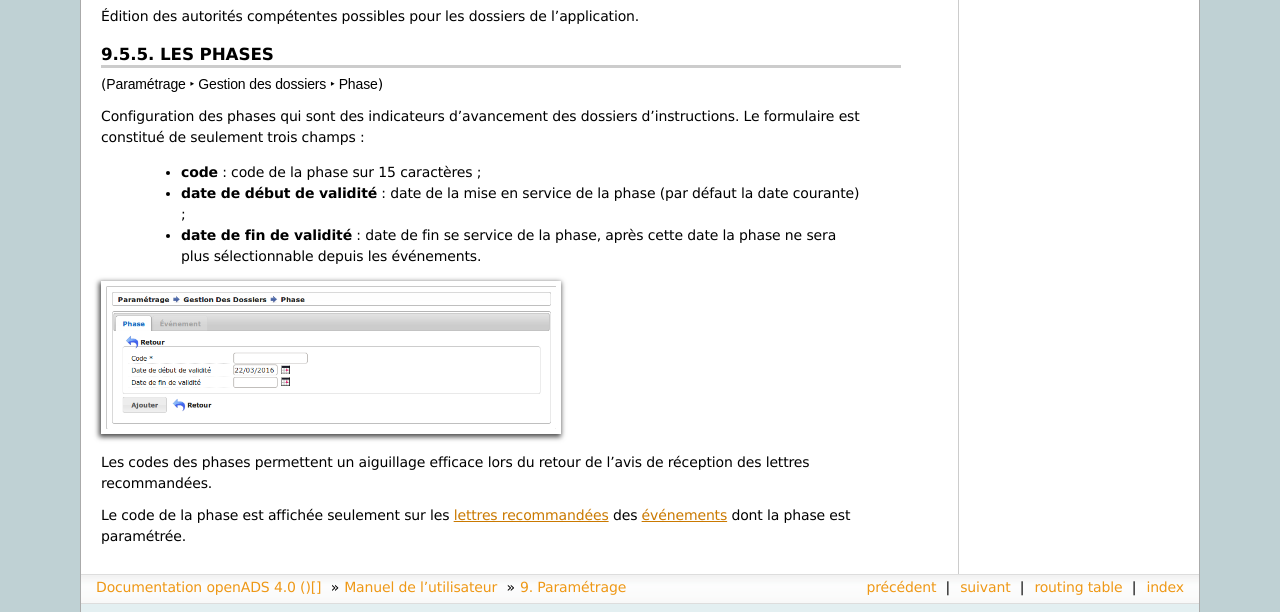
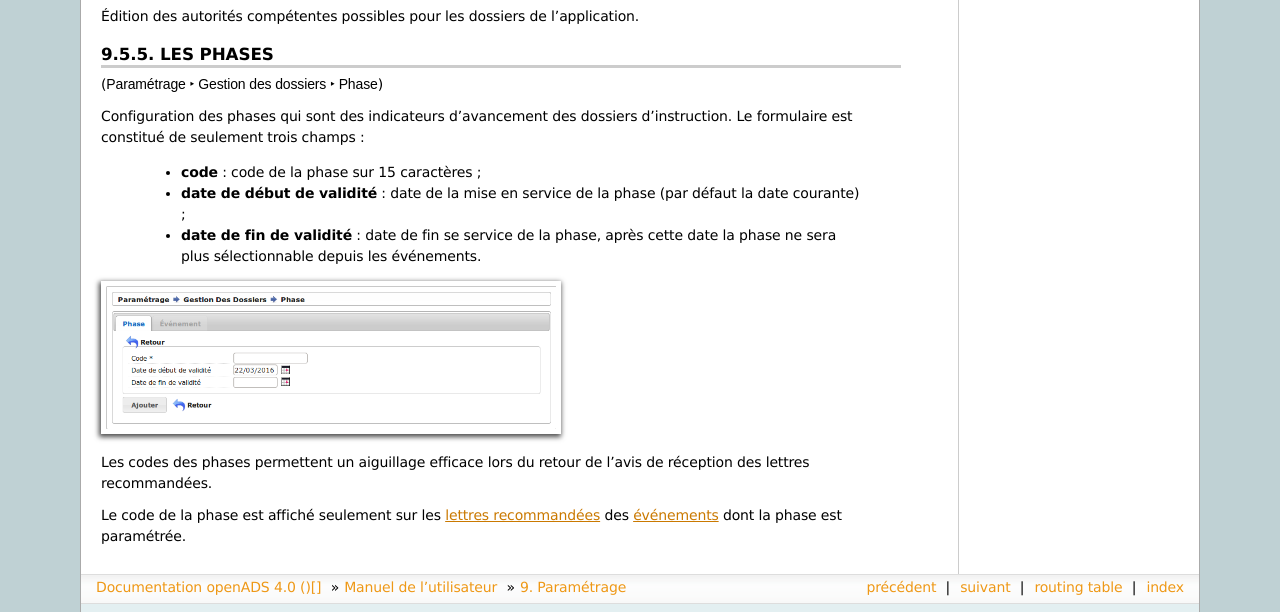
Before and after one commit to mpavaux/openads-documentation, a Sphinx documentation site: the page built from source/manuel_utilisateur/parametrage.rst, in a window 1280 px wide and 900 px high, scrolled down 2906 px. Shown: the part 268-880 px from the top of the window. Built offline with Sphinx 7.4.7, drawn with Linux system fonts in a browser that asks for light colours.

Commit message:
Correction de fautes d'orthographe

```diff
--- a/source/manuel_utilisateur/parametrage.rst
+++ b/source/manuel_utilisateur/parametrage.rst
@@ -256,7 +256,7 @@
 
 (:menuselection:`Paramétrage --> Gestion des dossiers --> Phase`)
 
-Configuration des phases qui sont des indicateurs d'avancement des dossiers d'instructions.
+Configuration des phases qui sont des indicateurs d'avancement des dossiers d'instruction.
 Le formulaire est constitué de seulement trois champs :
 
   * **code** : code de la phase sur 15 caractères ;
@@ -267,4 +267,4 @@
 
 Les codes des phases permettent un aiguillage efficace lors du retour de l'avis de réception des lettres recommandées.
 
-Le code de la phase est affichée seulement sur les :ref:`lettres recommandées <suivi_envoi_lettre_rar>` des :ref:`événements <parametrage_dossiers_evenement>` dont la phase est paramétrée.
+Le code de la phase est affiché seulement sur les :ref:`lettres recommandées <suivi_envoi_lettre_rar>` des :ref:`événements <parametrage_dossiers_evenement>` dont la phase est paramétrée.
```
